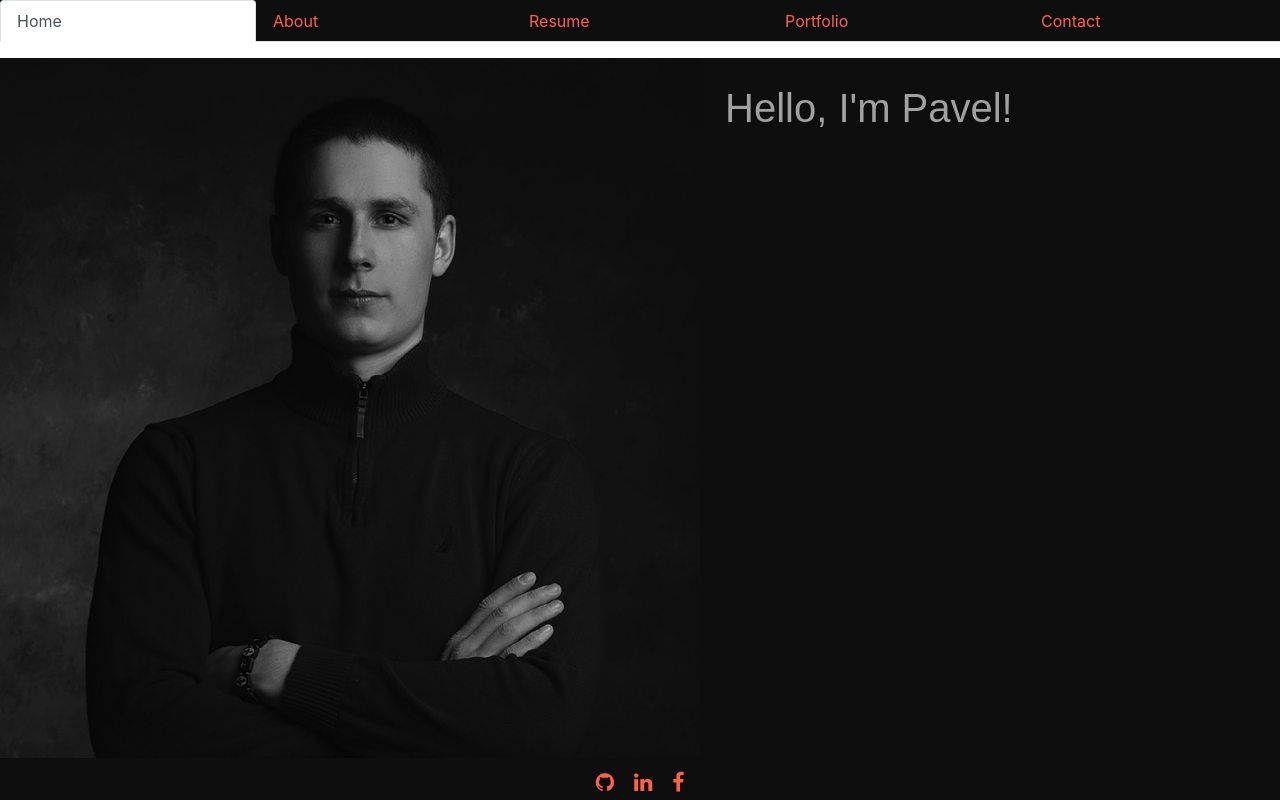
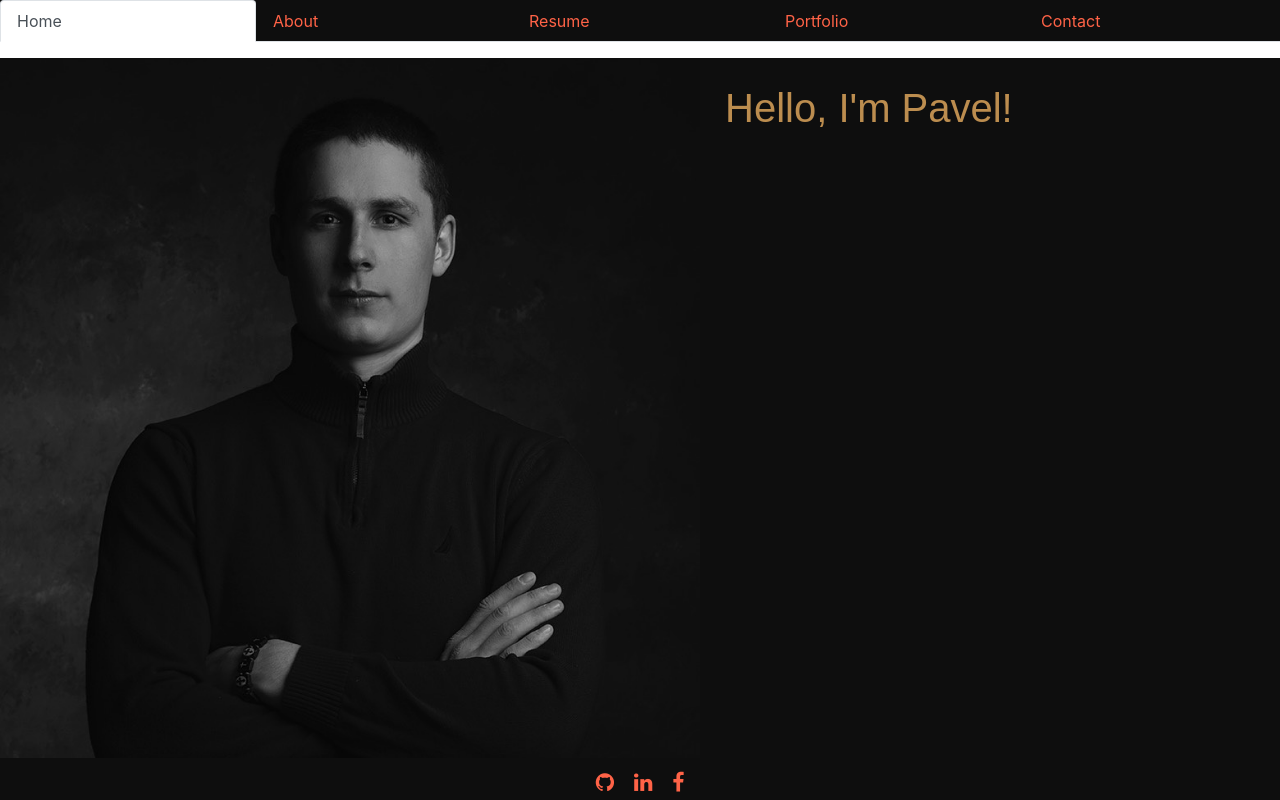
Before and after one commit to paveldarii/iPortfolio-2.0, a React (Create React App) app: page / in a window 1280 px wide. Built offline with nearby package versions, Linux system fonts and the light colour scheme.

Commit message:
little change in position of the greeting text

```diff
--- a/src/components/Hero/style.css
+++ b/src/components/Hero/style.css
@@ -11,14 +11,14 @@ html,
 
 #main-text-container {
   float: left;
-  margin: 25px;
+  padding: 25px;
 }
 #hero-container {
 }
 
 .main-text {
   font: normal 40px/50px Montserrat, sans-serif;
-  color: rgb(161, 161, 161);
+  color: rgb(188, 141, 79);
 }
 
 #job-name {
```
